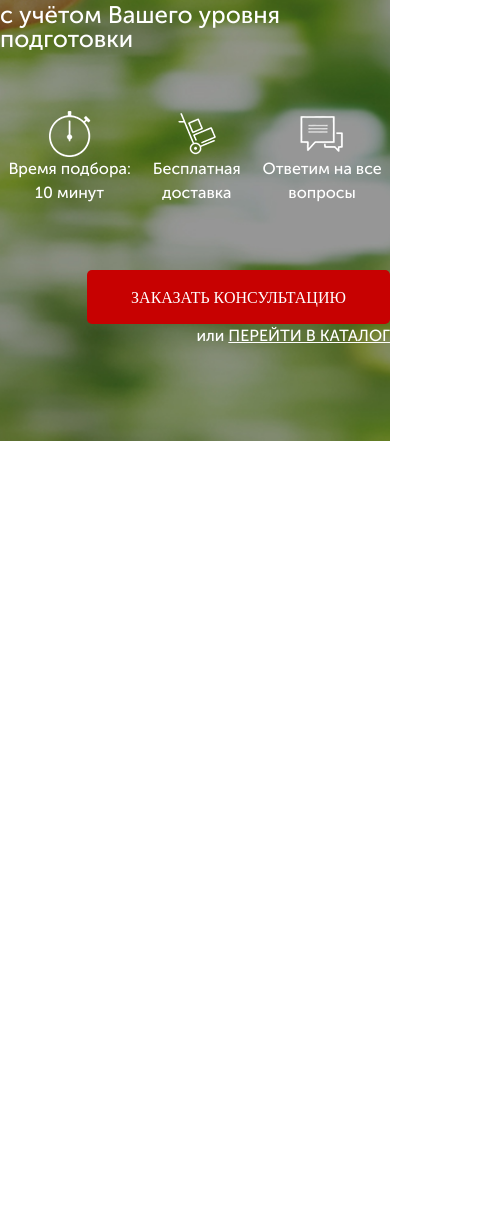
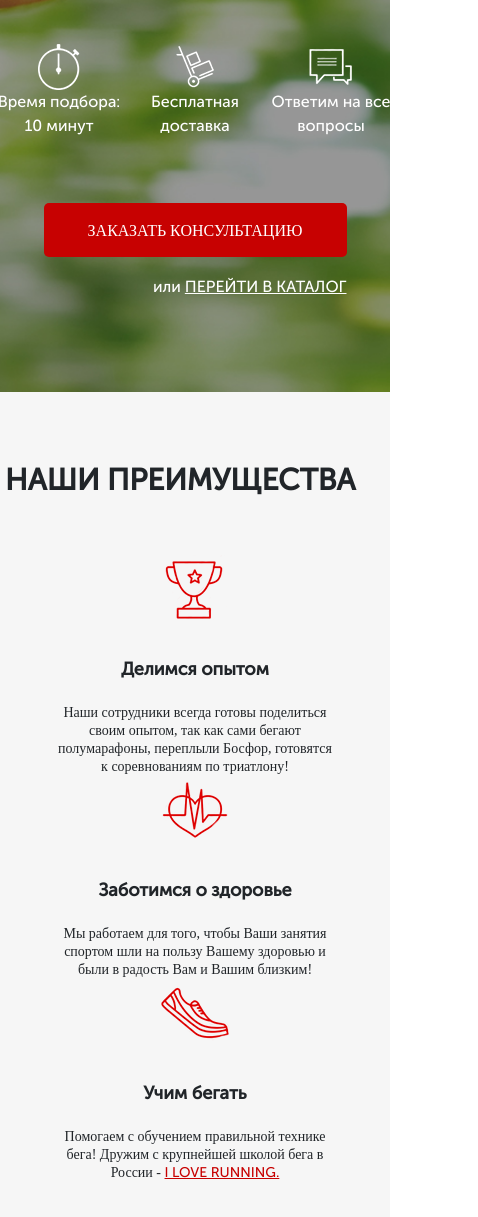
Before and after one commit to LincolnLPC/Project-three, a website: page src/index.html in a window 390 px wide. Shown: the part 349-1566 px from the top of the page, 478 px wide, since content can reach past the window. Before the commit the page ends 844 px from the top, so only its background shows below. Drawn offline with Linux system fonts and the light colour scheme; files whose address does not match are found by name.

Commit message:
add two section

```diff
--- a/src/index.html
+++ b/src/index.html
@@ -50,5 +50,37 @@
         </div>
     </div>
 
+    <section class="advant">
+        <div class="container">
+            <h2 class="advant_header">НАШИ ПРЕИМУЩЕСТВА</h2>
+            <div class="advant_cards">
+                <div class="advant_block">
+                    <img src="img/cup.png" alt="" class="advant_item">
+                    <div class="advant_subheader">Делимся опытом</div>
+                    <div class="advant_text">
+                        Наши сотрудники всегда готовы поделиться своим опытом,
+                        так как сами бегают полумарафоны, переплыли Босфор, готовятся
+                        к соревнованиям по триатлону!
+                    </div>
+                </div>
+                <div class="advant_block">
+                    <img src="img/heart.png" alt="" class="advant_item">
+                    <div class="advant_subheader">Заботимся о здоровье</div>
+                    <div class="advant_text">
+                        Мы работаем для того, чтобы Ваши занятия спортом шли
+                        на пользу Вашему здоровью и были в радость Вам и Вашим близким!
+                    </div>
+                </div>
+                <div class="advant_block">
+                    <img src="img/shoe.png" alt="" class="advant_item">
+                    <div class="advant_subheader">Учим бегать</div>
+                    <div class="advant_text">Помогаем с обучением правильной технике бега!
+                        Дружим с крупнейшей школой бега в России - <a href="#">I LOVE RUNNING.</a>
+                    </div>
+                </div>
+            </div>
+        </div>
+    </section>
+
 </body>
 </html>
--- /dev/null
+++ b/src/sass/blocks/_advant.scss
@@ -0,0 +1,45 @@
+.advant {
+    min-height: 473px;
+    padding: 73px 0 83px 0;
+    background: #F6F6F6;
+    &_cards {
+        display: flex;
+        justify-content: space-between;
+        margin-top: 60px;
+        text-align: center;
+    }
+    &_block {
+        max-width: 277px;
+    }
+    &_header {
+        width: 380px;
+        display: block;
+        margin: 0 auto;
+        font-style: normal;
+        font-weight: bold;
+        font-size: 30px;
+        line-height: 30px;
+    }
+    &_subheader {
+        margin-top: 35px;
+        font-style: normal;
+        font-weight: bold;
+        font-size: 18px;
+        line-height: 29px;
+    }
+    &_text {
+        margin-top: 20px;
+        font-family: MuseoModerno;
+        font-style: normal;
+        font-weight: 300;
+        font-size: 14px;
+        line-height: 18px;
+        a {
+            color: $main-color;
+            &:hover {
+                color: $main-color;
+            }
+        }
+
+    }
+}
--- /dev/null
+++ b/src/sass/blocks/_media.scss
@@ -0,0 +1,43 @@
+@media ( max-width: 1200px ) {
+    .main_header {
+        align-items: flex-end;
+    }
+}
+
+
+@media ( max-width: 992px ) {
+    .promo .main_header {
+        align-items: center;
+    }
+    .container {
+        padding: 0 5px;
+    }
+}
+
+@media (max-width: 768px) {
+    .advant_cards {
+        flex-direction: column;
+        align-items: center;
+    }
+}
+
+@media (max-width: 576px) {
+    .header_logo {
+        width: 170px;
+        img {
+            width: 100%;
+        }
+    }
+    .header .header_oficial {
+        font-size: 10px;
+        span {
+            font-size: 12px;
+        }
+    }
+    .header .header__phone {
+        font-size: 14px;
+    }
+    .header .button {
+        width: 120px;
+    }
+}
--- a/src/sass/blocks/_promo.scss
+++ b/src/sass/blocks/_promo.scss
@@ -12,6 +12,12 @@
                 color: white;
             }
         }
+        &__text {
+            margin-top: 18px;
+        }
+    }
+    &__icon {
+        width: 136px;
     }
 }
 .main_icons {
--- a/src/sass/style.scss
+++ b/src/sass/style.scss
@@ -2,11 +2,14 @@
 
 * {
     font-family: 'Museo Sans Cyrl 500',sans-serif;
-
+    margin: 0;
+    padding: 0;
 }
+@import 'blocks/media';
 @import 'blocks/promo';
 @import 'blocks/header';
 @import 'blocks/buttons';
+@import 'blocks/advant';
 
 
 .container {
@@ -31,6 +34,7 @@ h1 {
     font-size: 42px;
     line-height: 42px;
     color: white;
+    margin: 0;
 }
 .header_text {
     display: block;
```
Also changed, not shown: src/css/style.min.css.
